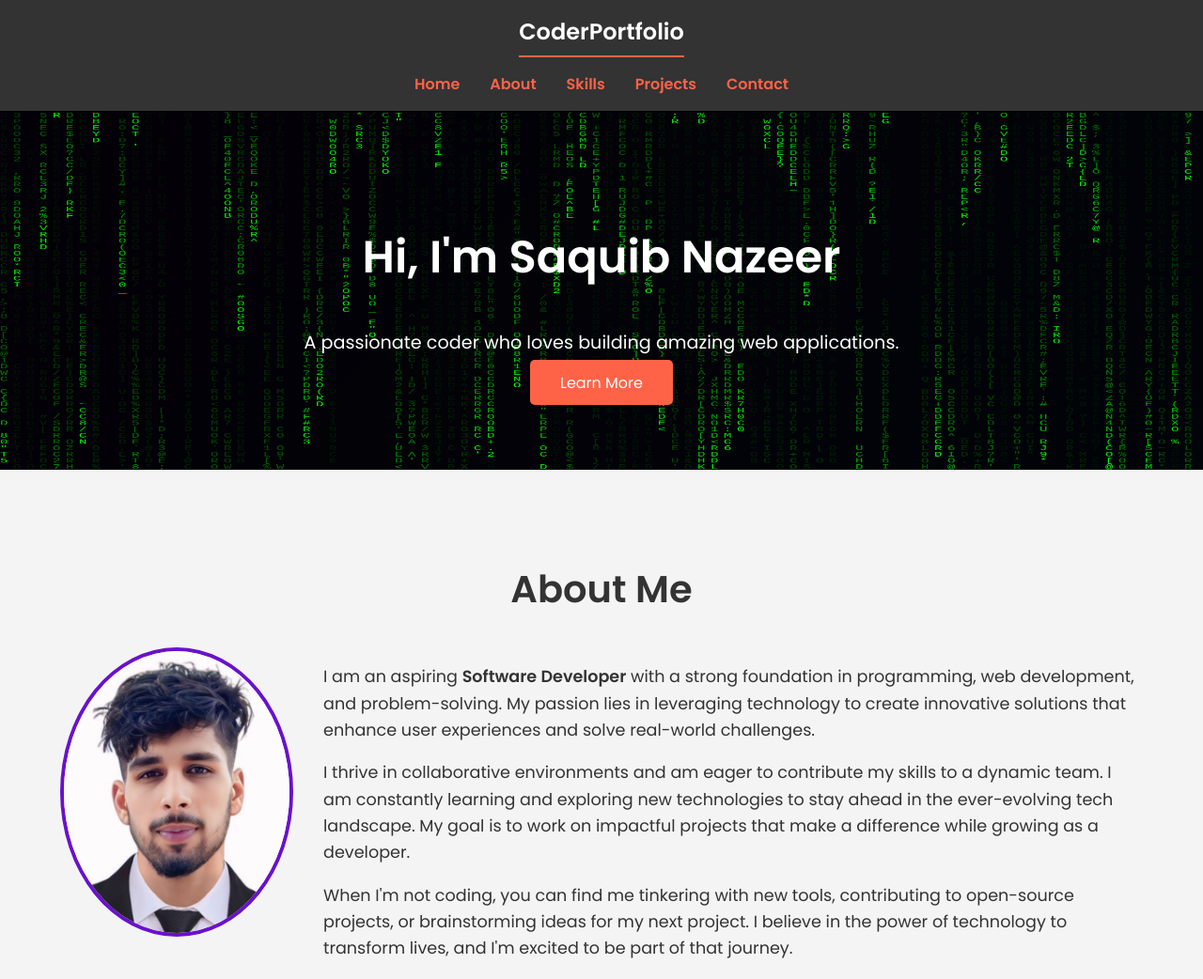
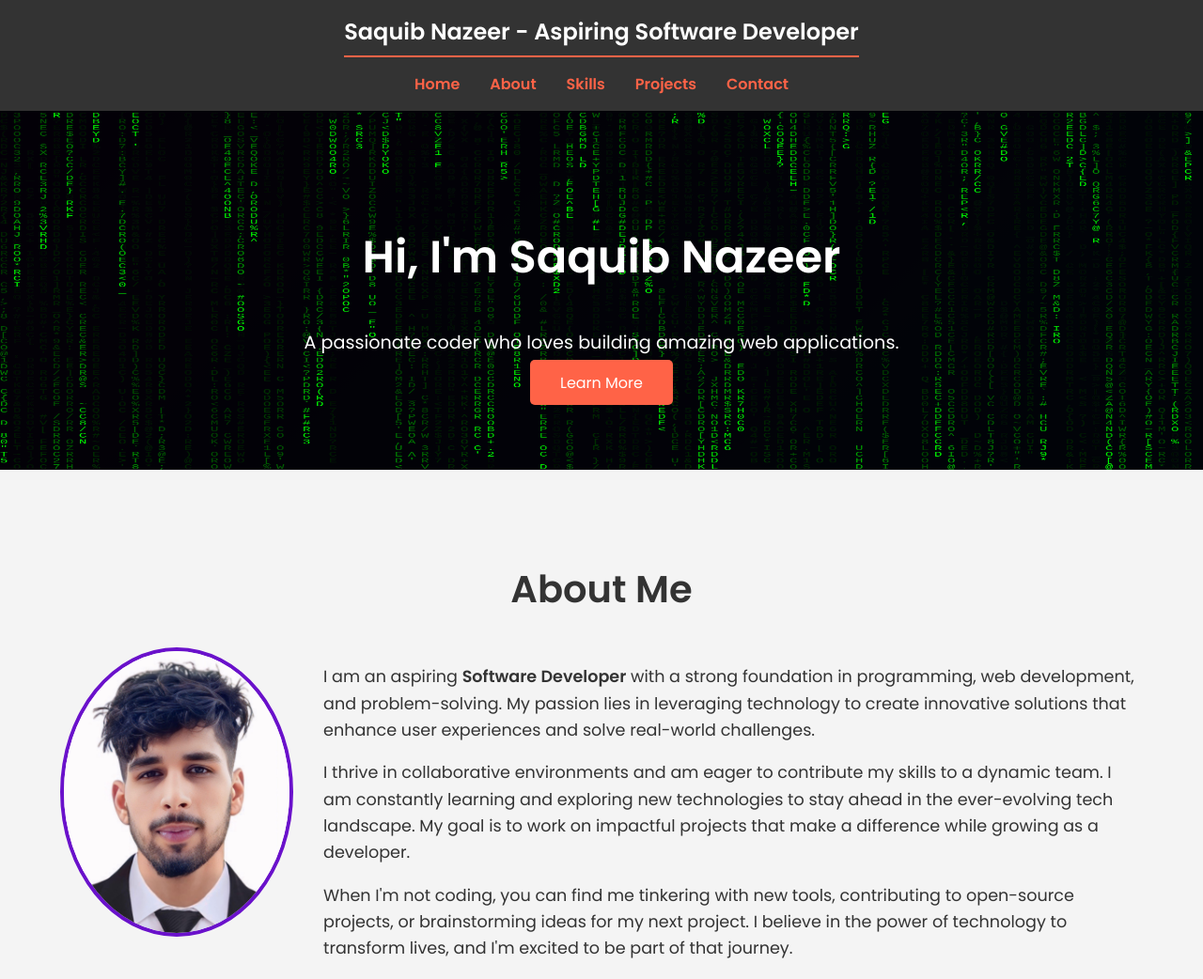
Before and after one commit to SaquibNazeer01/My-Portfolio, a plain HTML site: page index.html in a window 1280 px wide. Shown: the top 1042 px of the page at 94% size. Drawn offline with Linux system fonts and the light colour scheme.

Commit message:
Update index.html

```diff
--- a/index.html
+++ b/index.html
@@ -3,7 +3,7 @@
 <head>
   <meta charset="UTF-8">
   <meta name="viewport" content="width=device-width, initial-scale=1.0">
-  <title>Saquib Nazeer - Aspiring Software Developer</title>
+  <title>Portfolio - Saquib Nazeer</title>
   <link rel="stylesheet" href="styles.css">
   <link href="https://fonts.googleapis.com/css2?family=Poppins:wght@300;400;600&display=swap" rel="stylesheet">
   <link rel="stylesheet" href="https://cdnjs.cloudflare.com/ajax/libs/font-awesome/6.0.0/css/all.min.css">
@@ -11,7 +11,7 @@
 <body>
     <nav>
   <div class="container">
-    <a href="#" class="logo">CoderPortfolio</a>
+    <a href="#" class="logo">Saquib Nazeer - Aspiring Software Developer</a>
     <div class="separator"></div> <!-- Separator element -->
     <ul class="nav-links">
       <li><a href="#home">Home</a></li>
```
